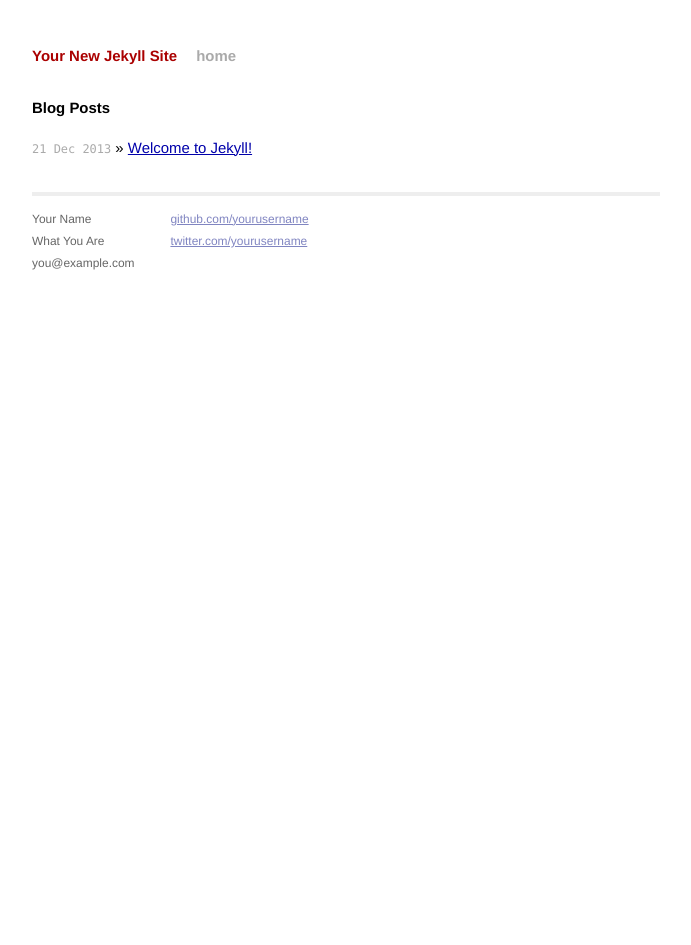
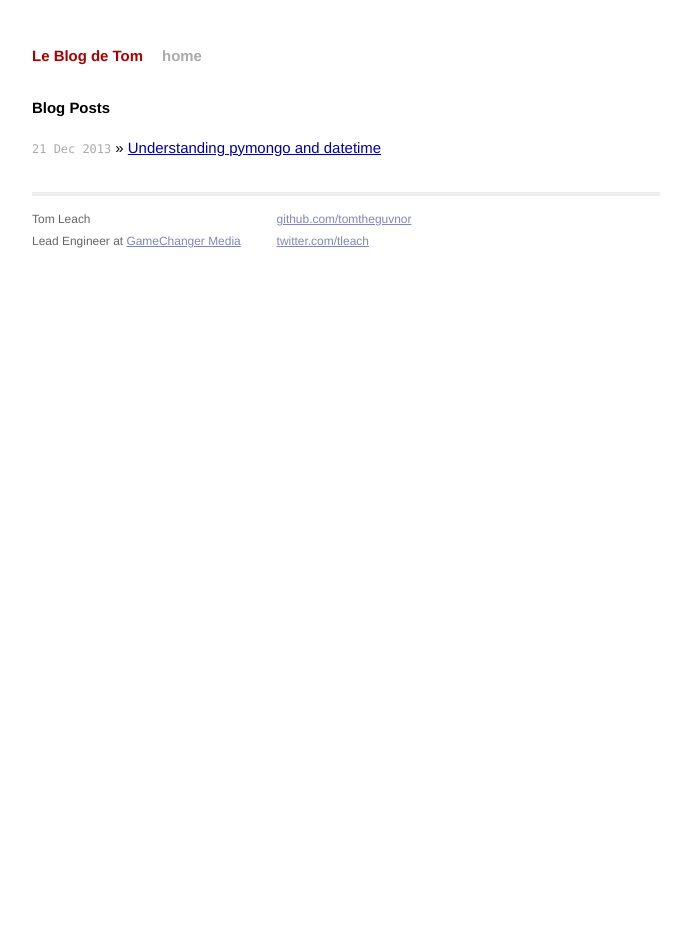
Before and after one commit to tleach/tleach.github.io, a Jekyll site: the page built from index.html, in a window 1280 px wide. Shown: the whole page, without its empty margins (294-985 px from the left). Built offline with Jekyll 4.4.1, drawn with Linux system fonts in a browser that asks for light colours; Markdown is read by kramdown in place of the engine named in the settings.

Commit message:
Added an initial blog post and tweaked the blog settings

```diff
--- a/_config.yml
+++ b/_config.yml
@@ -1,3 +1,3 @@
-name: Your New Jekyll Site
+name: Le Blog de Tom
 markdown: redcarpet
 pygments: true
--- a/_layouts/default.html
+++ b/_layouts/default.html
@@ -26,15 +26,14 @@
           <div class="footer">
             <div class="contact">
               <p>
-                Your Name<br />
-                What You Are<br />
-                you@example.com
+                Tom Leach<br />
+                Lead Engineer at <a href="http://www.gamechanger.io">GameChanger Media</a>
               </p>
             </div>
             <div class="contact">
               <p>
-                <a href="https://github.com/yourusername">github.com/yourusername</a><br />
-                <a href="https://twitter.com/yourusername">twitter.com/yourusername</a><br />
+                <a href="https://github.com/tomtheguvnor">github.com/tomtheguvnor</a><br />
+                <a href="https://twitter.com/tleach">twitter.com/tleach</a><br />
               </p>
             </div>
           </div>
--- a/index.html
+++ b/index.html
@@ -1,6 +1,6 @@
 ---
 layout: default
-title: Your New Jekyll Site
+title: Le Blog de Tom Leach
 ---
 
 <div id="home">
```
Also changed, not shown: _posts/2013-12-21-understanding-pymongo-and-datetimes.markdown (added, +66 -0 lines), _posts/2013-12-21-welcome-to-jekyll.markdown (deleted, +0 -24 lines).
